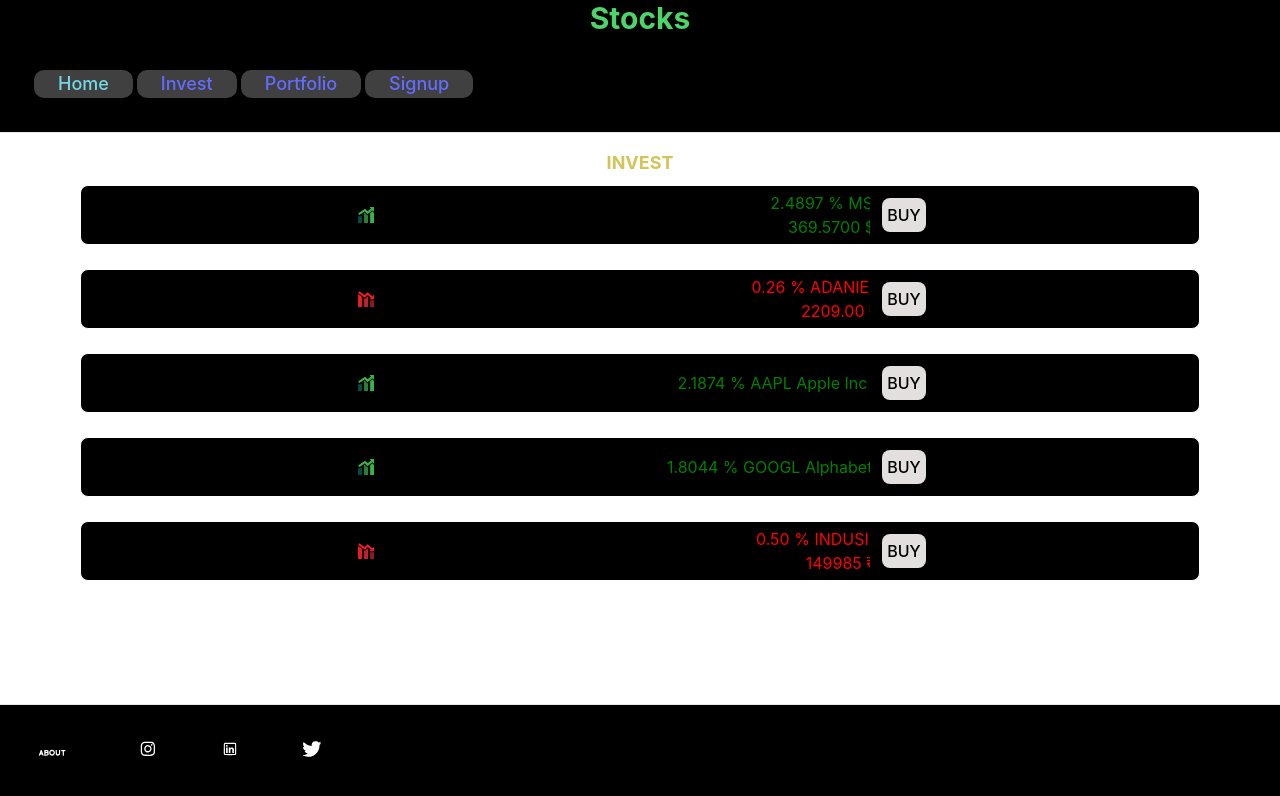
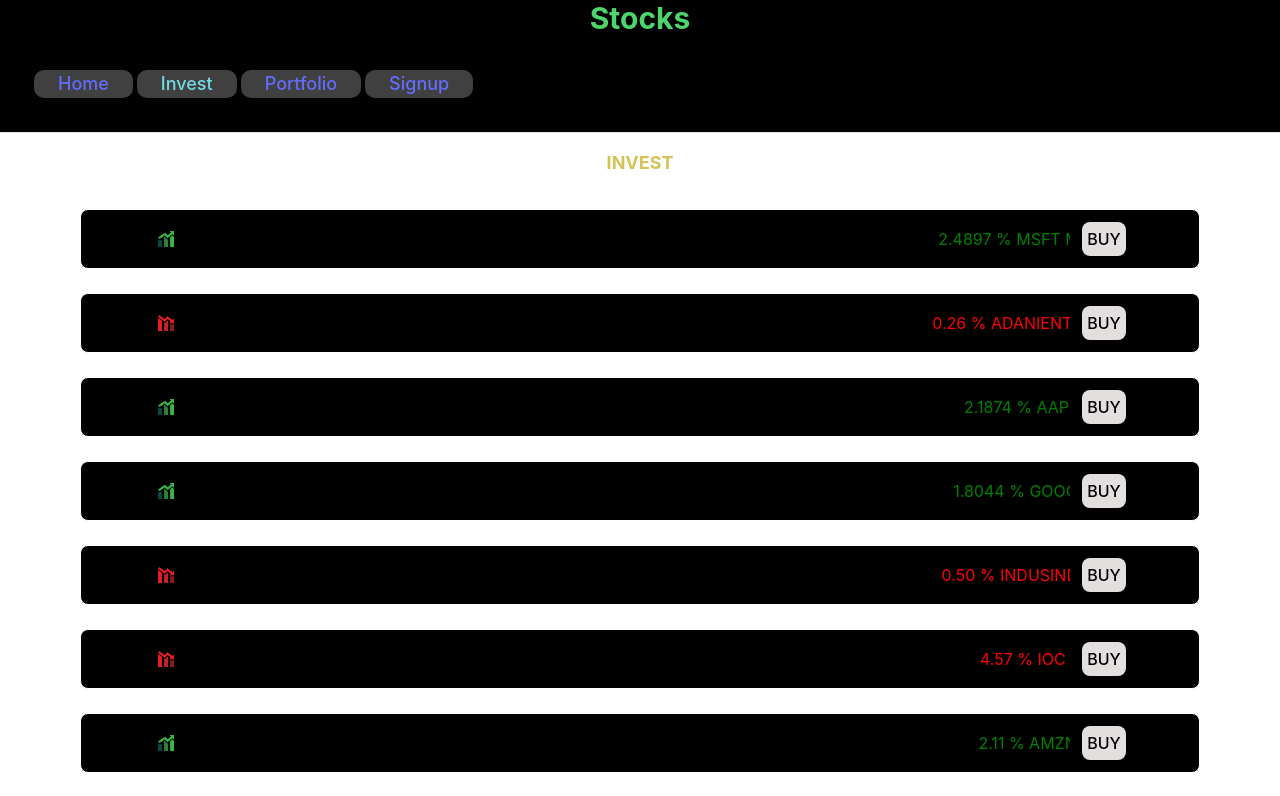
Before and after one commit to S-Pushkar/stock-market, a React (Vite) app: page /invest in a window 1280 px wide. Shown: the top 796 px of the page. Built offline with nearby package versions, Linux system fonts and the light colour scheme.

Commit message:
improvements

```diff
--- a/src/App.css
+++ b/src/App.css
@@ -74,7 +74,14 @@
 	background-color:rgba(255, 255, 255,1.0);
 	box-shadow: 0 0 5px 5px rgba(255, 255, 255, 1.0);
 }
+.Enclosure{
+	z-index:-5;
+}
+.Head{
+	z-index:5;
+}
 .StkDisp{
+	z-index:-4;
   background-color:black;
   border: 1px solid white;
   font-size: 1em;
@@ -83,22 +90,24 @@
   padding: 0;
 }
 .arrImg{
+	left:0;
 	margin-left:1em;
 }
 .outDisp{
+	z-index:;
 	margin-left:1em;
-	width: 30em;
+	width: 55em;
 	overflow:hidden
 }
 .inDisp {
-  /* animation properties */
+  z-index:-6;
   -moz-transform: translateX(100%);
   -webkit-transform: translateX(100%);
   transform: translateX(100%);
 
-  -moz-animation: my-animation 25s linear infinite;
-  -webkit-animation: my-animation 25s linear infinite;
-  animation: my-animation 25s linear infinite;
+  -moz-animation: my-animation 30s linear infinite;
+  -webkit-animation: my-animation 30s linear infinite;
+  animation: my-animation 30s linear infinite;
 }
 
 /* for Firefox */
--- a/src/App.jsx
+++ b/src/App.jsx
@@ -21,7 +21,7 @@
 	return (
 		<PageContext.Provider value={{log, setLog, currentPage, setCurrentPage}}>
 			<div className='min-h-screen flex flex-col justify-center'>
-				<header className='sticky top-0 w-full flex flex-col justify-center bg-[#000000]'>
+				<header className={`Head${'sticky top-0 w-full flex flex-col justify-center bg-[#000000]'}`}>
 					<Link to="/">
 						<h1 className='text-[rgb(77,212,106)] text-s lg:text-3xl text-center font-bold'>Stocks</h1>
 					</Link>
--- a/src/Invest.jsx
+++ b/src/Invest.jsx
@@ -7,17 +7,19 @@
 
 export default function Invest() {
     const { log, setLog, currentPage, setCurrentPage } = useContext(PageContext);
-
+	 useEffect(() => {
+        setCurrentPage('Invest');
+    }, [currentPage]);
 	//Stock Name
-	let stockName=["Microsoft Corp","Adani Enterprises","Apple Inc","Alphabet Inc","Indusind Bank"]
+	let stockName=["Microsoft Corp","Adani Enterprises","Apple Inc","Alphabet Inc","Indusind Bank", "Indian Oil Corp","Amazon.com","NVIDIA Corp"]
 	//Stock symbol
-	let stockSymbol=["MSFT","ADANIENT","AAPL","GOOGL","INDUSINDBK"]
+	let stockSymbol=["MSFT","ADANIENT","AAPL","GOOGL","INDUSINDBK","IOC","AMZN","NVDA"]
 	//stock price
-	let stockPrice=["369.5700","2209.00","186.4000","132.59","149985"]
+	let stockPrice=["369.5700","2209.00","186.4000","132.59","149985","98.25","143.56","483.35"]
 	//stock increase decreae since previous close
-	let stockChange=["8.9800","-5.65","3.9900","2.3500","-7.50"]
+	let stockChange=["8.9800","-5.65","3.9900","2.3500","-7.50","-4.70","2.96","13.85"]
 	//stock percentage
-	let stockPerc=["2.4897 %","0.26 %","2.1874 %","1.8044 %","0.50 %"]
+	let stockPerc=["2.4897 %","0.26 %","2.1874 %","1.8044 %","0.50 %","4.57 %","2.11 %","2.95 %"]
 
     return (
         <div className="lg:px-20 px-8 md:text-base text-xs lg:text-base">
@@ -25,11 +27,12 @@
 			{/*} <div>
                 <input className={`rounded p-1 mt-4 mb-4 lg:w-1/2 searstock`} type="text" name="stockname" placeholder="Enter The Stock Name" value={stockName} onChange={changeStockName} onKeyPress={upstknm} required autoFocus/>
 			</div>*/}
-            <div>
+			<br/>
+            <div className={"Enclosure"}>
 					<div className={`StkDisp ${"rounded-lg flex justify-center items-center"}`}>
 						<img className={'arrImg'} src={stockChange[0]>=0?GreenArrow:RedArrow} style={{width:`1em`,height:`auto`,}}/>
 						<div className={'outDisp'}>
-						<div className={'inDisp'} style={{color: stockChange[0]>=0? 'green':'red',display:'block',}}>&nbsp;{stockPerc[0]}&nbsp;{stockSymbol[0]}&nbsp;{stockName[0]}&nbsp; at &nbsp;{stockPrice[0]}&nbsp;$&nbsp;Change&nbsp;{stockChange[0]}&nbsp;$&nbsp;</div>
+						<div className={'inDisp'} style={{color: stockChange[0]>=0? 'green':'red',display:'block',}}>&nbsp;{stockPerc[0]}&nbsp;{stockSymbol[0]}&nbsp;{stockName[0]}&nbsp; at &nbsp;{stockPrice[0]}$&nbsp;Change&nbsp;{stockChange[0]}$&nbsp;</div>
 						</div>
 						<button className="bg-[rgb(227,223,223)] m-3 text-black px-1 py-1 hover:bg-gray" onClick={() => buyShares()}>BUY</button>
 					</div>
@@ -37,7 +40,7 @@
 					<div className={`StkDisp ${"rounded-lg flex justify-center items-center"}`}>
 						<img className={'arrImg'} src={stockChange[1]>=0?GreenArrow:RedArrow} style={{width:`1em`,height:`auto`,}}/>
 						<div className={'outDisp'}>
-						<div className={'inDisp'} style={{color: stockChange[1]>=0? 'green':'red',display:'block',}}>&nbsp;{stockPerc[1]}&nbsp;{stockSymbol[1]}&nbsp;{stockName[1]}&nbsp; at &nbsp;{stockPrice[1]}&nbsp;₹&nbsp;Change&nbsp;{stockChange[1]}&nbsp;₹&nbsp;</div>
+						<div className={'inDisp'} style={{color: stockChange[1]>=0? 'green':'red',display:'block',}}>&nbsp;{stockPerc[1]}&nbsp;{stockSymbol[1]}&nbsp;{stockName[1]}&nbsp; at &nbsp;{stockPrice[1]}₹&nbsp;Change&nbsp;{stockChange[1]}₹&nbsp;</div>
 						</div>
 						<button className="bg-[rgb(227,223,223)] m-3 text-black px-1 py-1 hover:bg-gray" onClick={() => buyShares()}>BUY</button>
 					</div>
@@ -45,7 +48,7 @@
 					<div className={`StkDisp ${"rounded-lg flex justify-center items-center"}`}>
 						<img className={'arrImg'} src={stockChange[2]>=0?GreenArrow:RedArrow} style={{width:`1em`,height:`auto`,}}/>
 						<div className={'outDisp'}>
-						<div className={'inDisp'} style={{color: stockChange[2]>=0? 'green':'red',display:'block',}}>&nbsp;{stockPerc[2]}&nbsp;{stockSymbol[2]}&nbsp;{stockName[2]}&nbsp; at &nbsp;{stockPrice[2]}&nbsp;$&nbsp;Change&nbsp;{stockChange[2]}&nbsp;$&nbsp;</div>
+						<div className={'inDisp'} style={{color: stockChange[2]>=0? 'green':'red',display:'block',}}>&nbsp;{stockPerc[2]}&nbsp;{stockSymbol[2]}&nbsp;{stockName[2]}&nbsp; at &nbsp;{stockPrice[2]}$&nbsp;Change&nbsp;{stockChange[2]}$&nbsp;</div>
 						</div>
 						<button className="bg-[rgb(227,223,223)] m-3 text-black px-1 py-1 hover:bg-gray" onClick={() => buyShares()}>BUY</button>
 					</div>
@@ -53,7 +56,7 @@
 					<div className={`StkDisp ${"rounded-lg flex justify-center items-center"}`}>
 						<img className={'arrImg'} src={stockChange[3]>=0?GreenArrow:RedArrow} style={{width:`1em`,height:`auto`,}}/>
 						<div className={'outDisp'}>
-						<div className={'inDisp'} style={{color: stockChange[3]>=0? 'green':'red',display:'block',}}>&nbsp;{stockPerc[3]}&nbsp;{stockSymbol[3]}&nbsp;{stockName[3]}&nbsp; at &nbsp;{stockPrice[3]}&nbsp;$&nbsp;Change&nbsp;{stockChange[3]}&nbsp;$&nbsp;</div>
+						<div className={'inDisp'} style={{color: stockChange[3]>=0? 'green':'red',display:'block',}}>&nbsp;{stockPerc[3]}&nbsp;{stockSymbol[3]}&nbsp;{stockName[3]}&nbsp; at &nbsp;{stockPrice[3]}$&nbsp;Change&nbsp;{stockChange[3]}$&nbsp;</div>
 						</div>
 						<button className="bg-[rgb(227,223,223)] m-3 text-black px-1 py-1 hover:bg-gray" onClick={() => buyShares()}>BUY</button>
 					</div>
@@ -61,7 +64,31 @@
 					<div className={`StkDisp ${"rounded-lg flex justify-center items-center"}`}>
 						<img className={'arrImg'} src={stockChange[4]>=0?GreenArrow:RedArrow} style={{width:`1em`,height:`auto`,}}/>
 						<div className={'outDisp'}>
-						<div className={'inDisp'} style={{color: stockChange[4]>=0? 'green':'red',display:'block',}}>&nbsp;{stockPerc[4]}&nbsp;{stockSymbol[4]}&nbsp;{stockName[4]}&nbsp; at &nbsp;{stockPrice[4]}&nbsp;₹&nbsp;Change&nbsp;{stockChange[4]}&nbsp;₹&nbsp;</div>
+						<div className={'inDisp'} style={{color: stockChange[4]>=0? 'green':'red',display:'block',}}>&nbsp;{stockPerc[4]}&nbsp;{stockSymbol[4]}&nbsp;{stockName[4]}&nbsp; at &nbsp;{stockPrice[4]}₹&nbsp;Change&nbsp;{stockChange[4]}₹&nbsp;</div>
+						</div>
+						<button className="bg-[rgb(227,223,223)] m-3 text-black px-1 py-1 hover:bg-gray" onClick={() => buyShares()}>BUY</button>
+					</div>
+					<br/>
+					<div className={`StkDisp ${"rounded-lg flex justify-center items-center"}`}>
+						<img className={'arrImg'} src={stockChange[5]>=0?GreenArrow:RedArrow} style={{width:`1em`,height:`auto`,}}/>
+						<div className={'outDisp'}>
+						<div className={'inDisp'} style={{color: stockChange[5]>=0? 'green':'red',display:'block',}}>&nbsp;{stockPerc[5]}&nbsp;{stockSymbol[5]}&nbsp;{stockName[5]}&nbsp; at &nbsp;{stockPrice[5]}₹&nbsp;Change&nbsp;{stockChange[5]}₹&nbsp;</div>
+						</div>
+						<button className="bg-[rgb(227,223,223)] m-3 text-black px-1 py-1 hover:bg-gray" onClick={() => buyShares()}>BUY</button>
+					</div>
+					<br/>
+					<div className={`StkDisp ${"rounded-lg flex justify-center items-center"}`}>
+						<img className={'arrImg'} src={stockChange[6]>=0?GreenArrow:RedArrow} style={{width:`1em`,height:`auto`,}}/>
+						<div className={'outDisp'}>
+						<div className={'inDisp'} style={{color: stockChange[6]>=0? 'green':'red',display:'block',}}>&nbsp;{stockPerc[6]}&nbsp;{stockSymbol[6]}&nbsp;{stockName[6]}&nbsp; at &nbsp;{stockPrice[6]}$&nbsp;Change&nbsp;{stockChange[6]}$&nbsp;</div>
+						</div>
+						<button className="bg-[rgb(227,223,223)] m-3 text-black px-1 py-1 hover:bg-gray" onClick={() => buyShares()}>BUY</button>
+					</div>
+					<br/>
+					<div className={`StkDisp ${"rounded-lg flex justify-center items-center"}`}>
+						<img className={'arrImg'} src={stockChange[7]>=0?GreenArrow:RedArrow} style={{width:`1em`,height:`auto`,}}/>
+						<div className={'outDisp'}>
+						<div className={'inDisp'} style={{color: stockChange[7]>=0? 'green':'red',display:'block',}}>&nbsp;{stockPerc[7]}&nbsp;{stockSymbol[7]}&nbsp;{stockName[7]}&nbsp; at &nbsp;{stockPrice[7]}$&nbsp;Change&nbsp;{stockChange[7]}$&nbsp;</div>
 						</div>
 						<button className="bg-[rgb(227,223,223)] m-3 text-black px-1 py-1 hover:bg-gray" onClick={() => buyShares()}>BUY</button>
 					</div>
```
